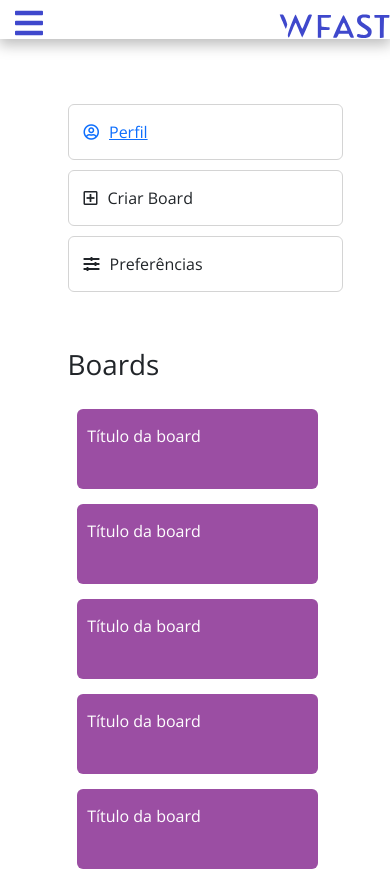
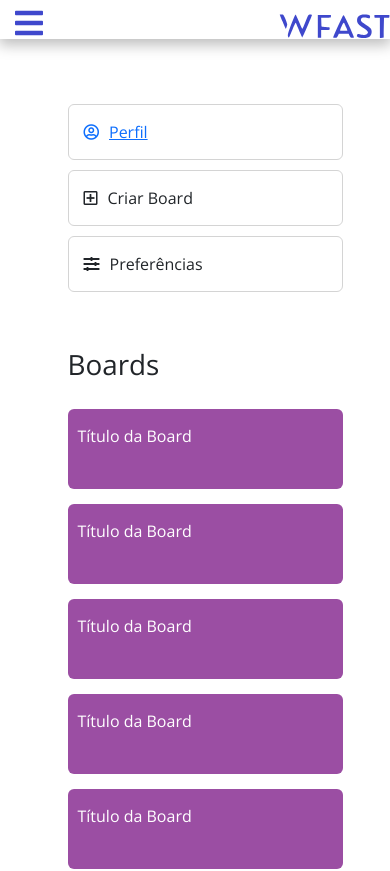
Before and after one commit to dre-lnx/wFast-react, a React (Create React App) app: page /dashboard in a window 390 px wide. Shown: the top 871 px of the page. Built offline with nearby package versions, Linux system fonts and the light colour scheme.

Commit message:
add dinamic board generation

```diff
--- a/src/assets/App.css
+++ b/src/assets/App.css
@@ -617,8 +617,13 @@ html {
   .dashboard-sidebar h1 {
     padding: 0px !important;
   }
+  .boardsBody {
+    margin: 0px !important;
+    width: 100% !important;
+  }
   .boardsBody .boardCard {
     width: 100% !important;
+    margin-right: 0px !important;
   }
   .boards-container {
     display: -webkit-box !important;
@@ -639,6 +644,9 @@ html {
 }
 
 @media only screen and (max-width: 640px) {
+  .user-highlights {
+    margin-top: 2rem !important;
+  }
   .fa-bars {
     display: block;
     margin-left: 15px;
@@ -646,6 +654,7 @@ html {
     color: #3f48cc;
   }
   .profile-container {
+    width: 90% !important;
     padding: 0px;
   }
   .profile-container .profile-frame {
--- a/src/assets/App.scss
+++ b/src/assets/App.scss
@@ -513,8 +513,11 @@ $animation-pattern: 0.5s;
     }
   }
   .boardsBody {
+    margin: 0px !important;
+    width: 100% !important;
     .boardCard {
       width: 100% !important;
+      margin-right: 0px !important;
     }
   }
   .boards-container {
@@ -535,6 +538,9 @@ $animation-pattern: 0.5s;
 }
 
 @media only screen and (max-width: 640px) {
+  .user-highlights {
+    margin-top: 2rem !important;
+  }
   .fa-bars {
     display: block;
     margin-left: 15px;
@@ -542,6 +548,7 @@ $animation-pattern: 0.5s;
     color: rgba(63, 72, 204, 1);
   }
   .profile-container {
+    width: 90% !important;
     padding: 0px;
     .profile-frame {
       padding: 0px;
--- a/src/pages/dashboard.js
+++ b/src/pages/dashboard.js
@@ -1,7 +1,48 @@
-import React from 'react'
+import React, { useState } from 'react'
 import { Link } from 'react-router-dom'
 
+const boardsFromBackEnd = [
+  {
+    id: 0,
+    title: 'Título da Board',
+  },
+  {
+    id: 1,
+    title: 'Título da Board',
+  },
+  {
+    id: 2,
+    title: 'Título da Board',
+  },
+  {
+    id: 3,
+    title: 'Título da Board',
+  },
+  {
+    id: 4,
+    title: 'Título da Board',
+  },
+  {
+    id: 5,
+    title: 'Título da Board',
+  },
+  {
+    id: 6,
+    title: 'Título da Board',
+  },
+  {
+    id: 7,
+    title: 'Título da Board',
+  },
+  {
+    id: 8,
+    title: 'Título da Board',
+  },
+]
+
 const Dashboard = () => {
+  const [boards, setBoards] = useState(boardsFromBackEnd)
+
   return (
     <div className="dashboard-container">
       <div className="boards-container">
@@ -27,24 +68,14 @@ const Dashboard = () => {
             <h1>Boards</h1>
           </div>
           <div className="boardsBody">
-            <div className="boardCard">
-              <span>Título da board</span>
-            </div>
-            <div className="boardCard">
-              <span>Título da board</span>
-            </div>
-            <div className="boardCard">
-              <span>Título da board</span>
-            </div>
-            <div className="boardCard">
-              <span>Título da board</span>
-            </div>
-            <div className="boardCard">
-              <span>Título da board</span>
-            </div>
-            <div className="boardCard">
-              <span>Título da board</span>
-            </div>
+            {boards &&
+              boards.map((board) => {
+                return (
+                  <div className="boardCard">
+                    <span>{board.title}</span>
+                  </div>
+                )
+              })}
           </div>
         </div>
       </div>
```
Also changed, not shown: 1 other file (tests, documents, lock files or other folders).
